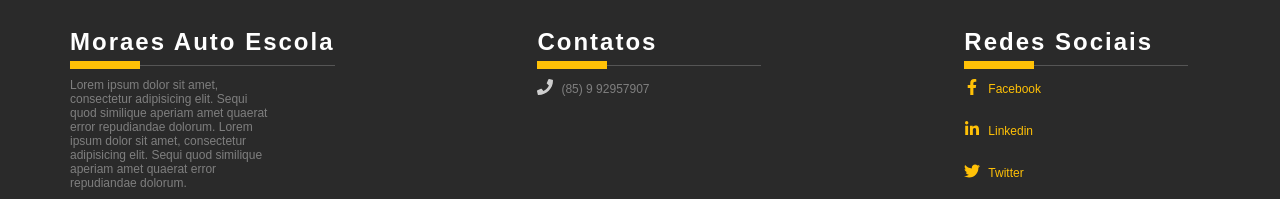
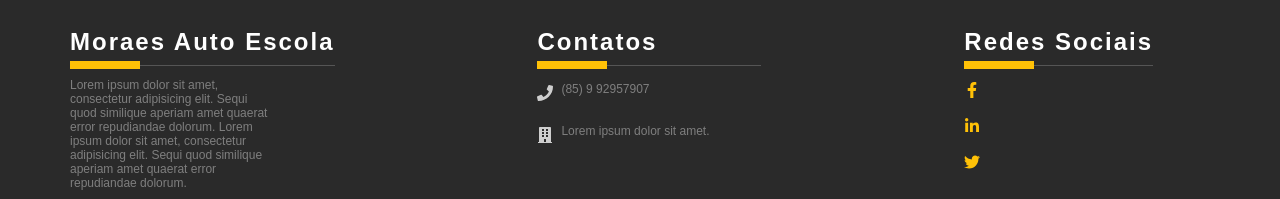
Before and after one commit to owesleymoraes/driving-school, a React (Vite) app: page / in a window 1280 px wide. Shown: the part 1731-1930 px from the top of the page. Built offline with nearby package versions, Linux system fonts and the light colour scheme.

Commit message:
refactor: adding in hover social media

```diff
--- a/src/components/Footer/index.tsx
+++ b/src/components/Footer/index.tsx
@@ -2,7 +2,13 @@ import React from "react";
 import { Grid } from "../Grid";
 import { Title } from "../Title";
 import { Container } from "../Container";
-import { FaPhone, FaFacebookF, FaLinkedinIn, FaTwitter } from "react-icons/fa";
+import {
+  FaPhone,
+  FaFacebookF,
+  FaLinkedinIn,
+  FaTwitter,
+  FaBuilding,
+} from "react-icons/fa";
 
 import * as Styled from "./styles";
 
@@ -20,6 +26,7 @@ export const Footer: React.FC = () => {
               quod similique aperiam amet quaerat error repudiandae dolorum.
             </Styled.InformationText>
           </div>
+
           <div>
             <Title tagOfTitle="h5" description={"Contatos"} />
             <Styled.WrapperContacts>
@@ -29,27 +36,34 @@ export const Footer: React.FC = () => {
                 </Styled.IconContacts>
                 <Styled.InformationText>(85) 9 92957907</Styled.InformationText>
               </Styled.InfoContacts>
+
+              <Styled.InfoContacts isColor={false}>
+                <Styled.IconContacts>
+                  <FaBuilding />
+                </Styled.IconContacts>
+                <Styled.InformationText>
+                  Lorem ipsum dolor sit amet.
+                </Styled.InformationText>
+              </Styled.InfoContacts>
             </Styled.WrapperContacts>
           </div>
+
           <div>
             <Title tagOfTitle="h5" description={"Redes Sociais"} />
             <Styled.InfoContacts isColor={true} onClick={() => {}}>
               <Styled.IconContacts>
                 <FaFacebookF />
               </Styled.IconContacts>
-              <Styled.LabelSocialMedia>Facebook</Styled.LabelSocialMedia>
             </Styled.InfoContacts>
             <Styled.InfoContacts isColor={true} onClick={() => {}}>
               <Styled.IconContacts>
                 <FaLinkedinIn />
               </Styled.IconContacts>
-              <Styled.LabelSocialMedia>Linkedin</Styled.LabelSocialMedia>
             </Styled.InfoContacts>
             <Styled.InfoContacts isColor={true} onClick={() => {}}>
               <Styled.IconContacts>
                 <FaTwitter />
               </Styled.IconContacts>
-              <Styled.LabelSocialMedia>Twitter</Styled.LabelSocialMedia>
             </Styled.InfoContacts>
           </div>
         </Grid>
--- a/src/components/Footer/styles.ts
+++ b/src/components/Footer/styles.ts
@@ -1,5 +1,4 @@
 import styled from "styled-components";
-
 
 export const Root = styled.div`
   display: flex;
@@ -25,14 +24,18 @@ export const InfoContacts = styled.div<{ isColor?: boolean }>`
   flex-direction: row;
   cursor: ${(props) => (props.isColor ? "pointer" : " ")};
   color: ${(props) => (props.isColor ? "#ffc107" : "#cecece")};
+
+  & :hover {
+    color: #fff;
+  }
 `;
 
 export const IconContacts = styled.div<{ isColor?: boolean }>`
   margin-right: 8px;
+  margin-top: 12px;
 `;
 
-export const SocialMediaFooter = styled.div`
-`;
+export const SocialMediaFooter = styled.div``;
 
 export const InformationText = styled.p`
   font-size: 12px;
@@ -41,7 +44,7 @@ export const InformationText = styled.p`
 `;
 
 export const LabelSocialMedia = styled.p`
-font-size: 12px;
+  font-size: 12px;
   width: 200px;
   color: "#ffc103";
-`
+`;
```
